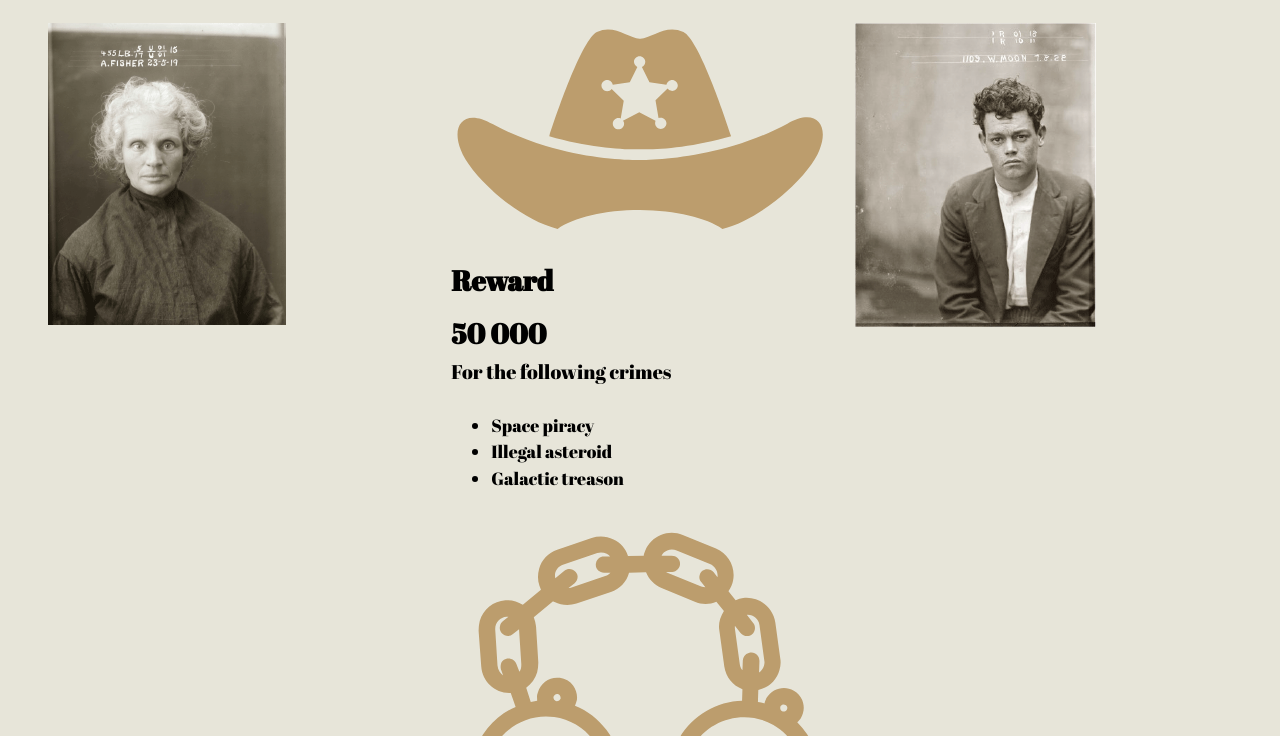
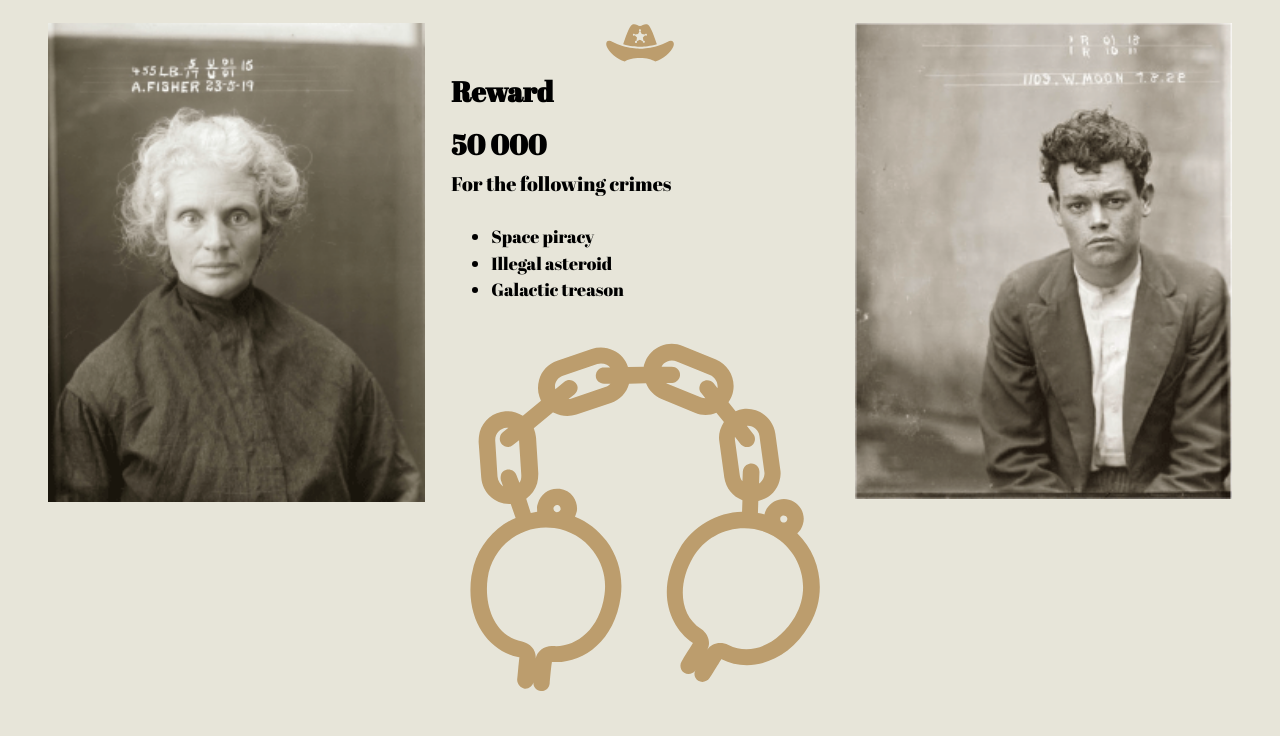
Before and after one commit to marisabivi/dsn1676-assignment-1, a plain HTML site: page index.html in a window 1280 px wide. Shown: the part 64-800 px from the top of the page. Drawn offline with Linux system fonts and the light colour scheme.

Commit message:
working on middle section

```diff
--- a/css/main.css
+++ b/css/main.css
@@ -42,3 +42,14 @@ html {
     display: block;
     width: 100%;
 }
+
+.wanted {
+    width: 4em;
+    display: block;
+    margin: auto;
+}
+
+div {
+    margin: 0;
+    padding: 0;
+}
--- a/index.html
+++ b/index.html
@@ -23,11 +23,11 @@
 
     <div class="grid island">
         <div class="unit unit-xs-1 unit-s-1 unit-m-1-3 unit-l-1-3 unit-xl-13 img gutter-1-2">
-            <img class="panel" src="images/mugshot1.png" alt="Female convict">
+            <img class="img-flex" src="images/mugshot1.png" alt="Female convict">
         </div>
 
         <div class="unit unit-xs-1 unit-s-1 unit-m-1-3 unit-l-1-3 unit-xl-13 img gutter-1-2">
-            <img class="panel" src="images/hat.svg" alt="Sherif hat">
+            <img class="wanted img-flex" src="images/hat.svg" alt="Sherif hat">
             <h2 class="center push-0">Reward<br>50 000</h2>
             <p class="center mega">For the following crimes</p>
             <ul>
@@ -39,7 +39,7 @@
         </div>
 
         <div class="unit unit-xs-1 unit-s-1 unit-m-1-3 unit-l-1-3 unit-xl-13 img gutter-1-2">
-            <img class="panel" src="images/mugshot2.png" alt="Male convict">
+            <img class="img-flex" src="images/mugshot2.png" alt="Male convict">
         </div>
     </div>
 </body>
```
